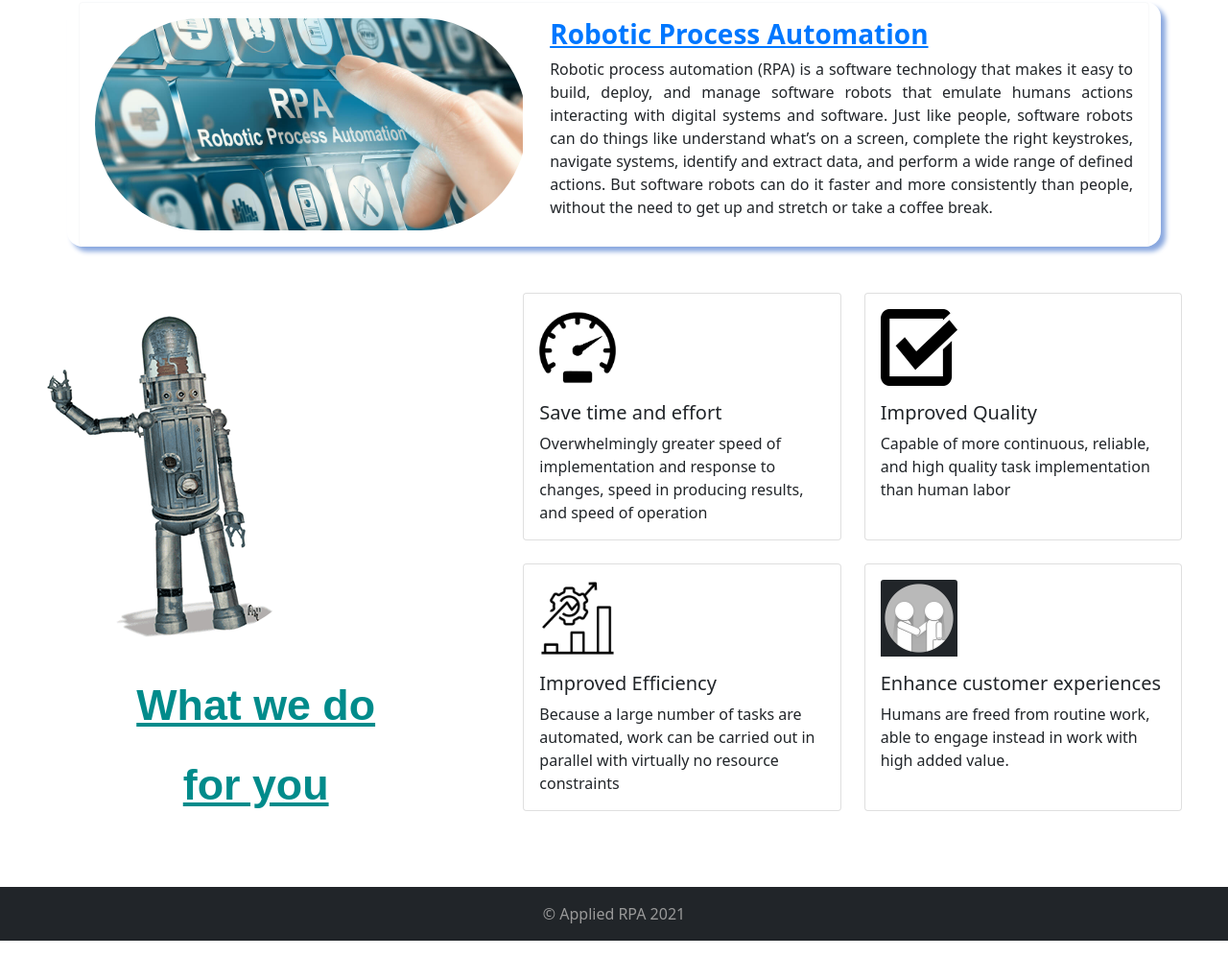
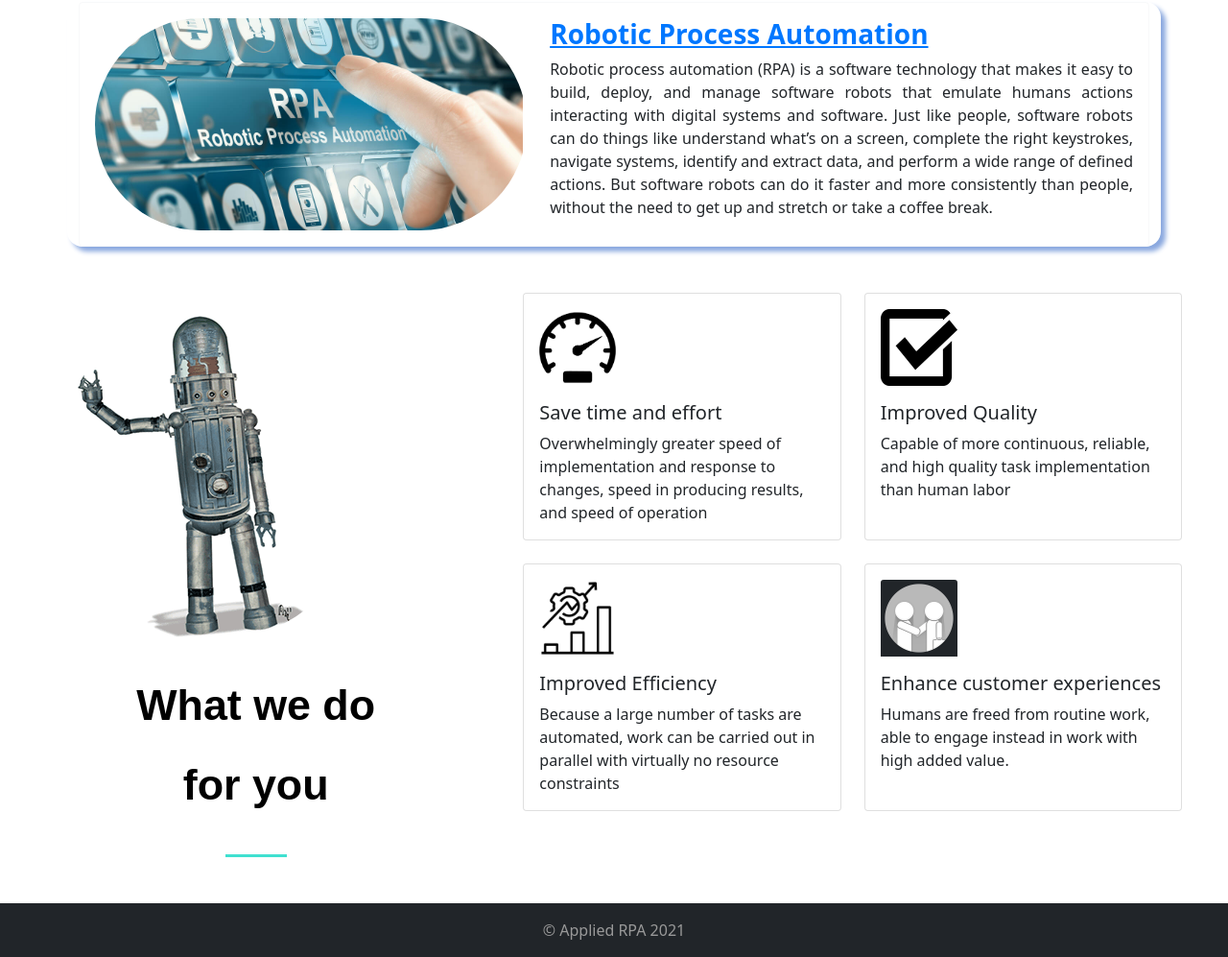
Before and after one commit to ash1919/AppliedRPA-repo, a plain HTML site: page index.html in a window 1280 px wide. Shown: the part 649-1646 px from the top of the page at 96% size. Drawn offline with nearby package versions, Linux system fonts and the light colour scheme; a web font is replaced by a local one.

Commit message:
RPA wat we do complete

```diff
--- a/index.html
+++ b/index.html
@@ -91,7 +91,7 @@
           <div class="col-md-5 rpa-definition-img justify-content-center">
             <img
               src="images/RPA Images/rpa-def.jpg"
-              class="img-fluid img-start my-3 ms-3 rounded-pill"
+              class="img-fluid img-start my-3 ms-3 rounded-pill "
               alt="RPA image"
             />
           </div>
@@ -116,10 +116,10 @@
     </section>
     <section class="container-fluid rpa-benifits mt-5">
       <div class="row">
-        <div class="col-md-5">
+        <div class="col-md-5 robo-img">
           <img
             src="/AppliedRPA-repo/images/406414387animated-robot-2.gif"
-            class="img-fluid img-start my-3 ms-3 rounded-pill"
+            class="img-fluid img-start my-3 ms-sm-4 ms-lg-5 rounded-pill "
             alt="robot image"
           />
           <div class="card-body text-center body-rpa-benifits">
--- a/styles.css
+++ b/styles.css
@@ -84,31 +84,43 @@ footer {
 .body-rpa-benifits{
   font-family: Arial, Helvetica, sans-serif;
   font-size: 2.8rem;
-  color: darkcyan;
-  text-decoration: underline;
+  color:black;
   font-weight: 600;
+}
+
+.robo-img::after{
+  content: "";
+  display: block;
+  background-color: turquoise;
+  height: 3px;
+  width: 4rem;
+  margin: 0.4em auto 0.5em;
 }
 .description-1 img {
   margin-left: 1rem;
   margin-top: 1rem;
   max-width: 5rem;
   min-height: 5rem;
+  text-align: justify;
 }
 .description-2 img {
   margin-left: 1rem;
   margin-top: 1rem;
   max-width: 5rem;
   min-height: 5rem;
+  text-align: justify;
 }
 .description-3 img {
   margin-left: 1rem;
   margin-top: 1rem;
   max-width: 5rem;
   min-height: 5rem;
+  text-align: justify;
 }
 .description-4 img {
   margin-left: 1rem;
   margin-top: 1rem;
   max-width: 5rem;
   min-height: 5rem;
+  text-align: justify;
 }
```
